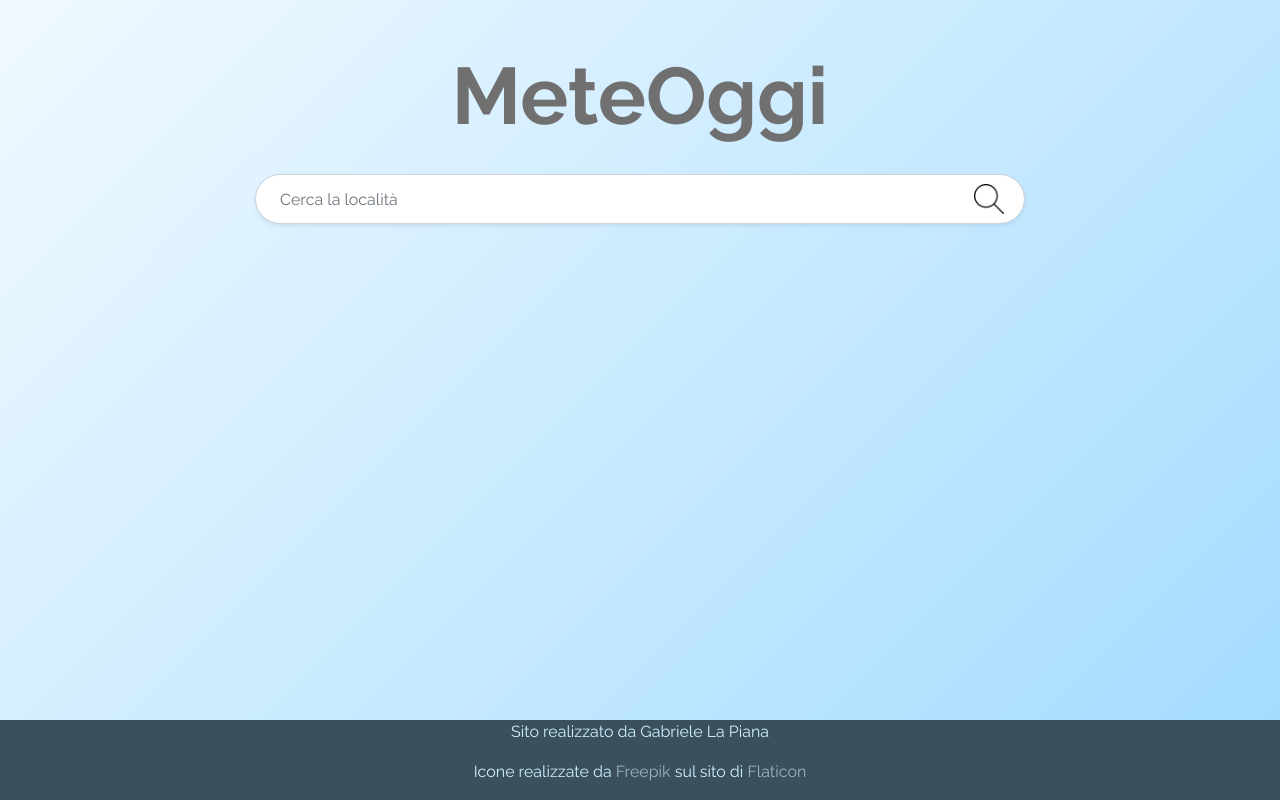
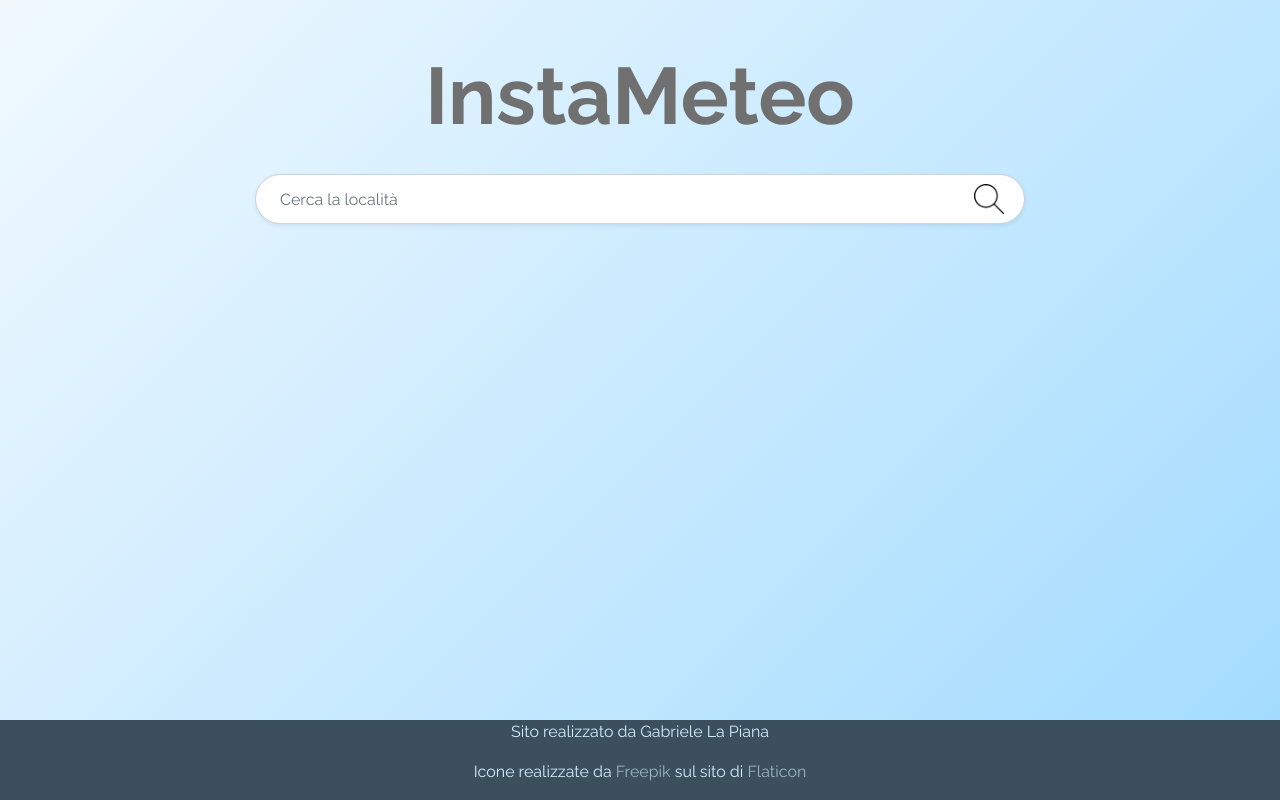
Before and after one commit to GabriLP/MeteOggi, a plain HTML site: page index.html in a window 1280 px wide. Drawn offline with nearby package versions, Linux system fonts and the light colour scheme.

Commit message:
Update index.html

```diff
--- a/index.html
+++ b/index.html
@@ -13,7 +13,7 @@
         <section class="container my-5">
             <header>
             <h1 class="title text-center">
-                MeteOggi
+                InstaMeteo
             </h1>
             </header>
 
```
